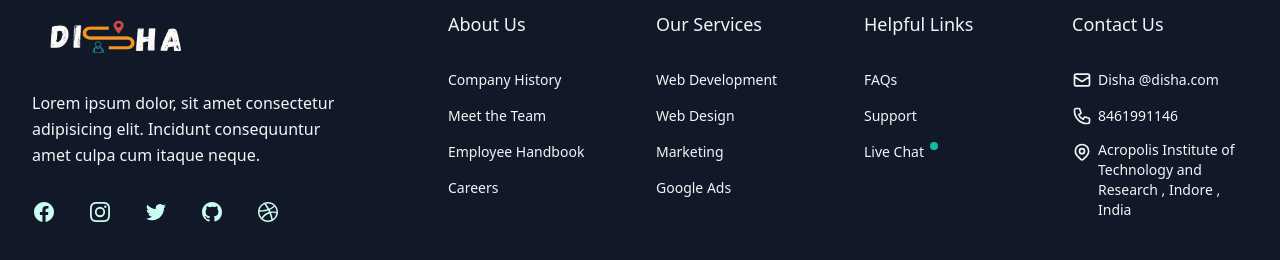
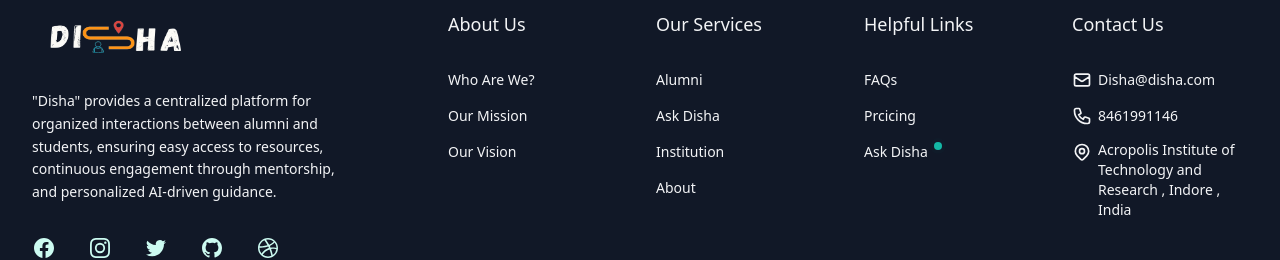
Before and after one commit to ParthGupta84616/disha, a React (Create React App) app: page /ask-disha in a window 1280 px wide. Shown: the part 939-1199 px from the top of the page. Built offline with nearby package versions, Linux system fonts and the light colour scheme.

Commit message:
Added Ask Disha

```diff
--- a/src/components/Footer.jsx
+++ b/src/components/Footer.jsx
@@ -14,18 +14,15 @@ export default function Footer() {
                   to="/"
                   className="flex title-font font-medium items-center text-gray-900 mb-4 md:mb-0"
                 >
-                  <img
-                    src={disha}
-                    alt="logo"
-                    className="w-40 h-14"
-                  />
-
+                  <img src={disha} alt="logo" className="w-40 h-14" />
                 </Link>
               </div>
 
-              <p className="mt-6 max-w-md text-center leading-relaxed text-gray-100 sm:max-w-xs sm:text-left">
-                Lorem ipsum dolor, sit amet consectetur adipisicing elit.
-                Incidunt consequuntur amet culpa cum itaque neque.
+              <p className="mt-6 max-w-md text-center text-sm leading-relaxed text-gray-100 sm:max-w-xs sm:text-left">
+                "Disha" provides a centralized platform for organized
+                interactions between alumni and students, ensuring easy access
+                to resources, continuous engagement through mentorship, and
+                personalized AI-driven guidance.
               </p>
 
               <ul className="mt-8 flex justify-center gap-6 sm:justify-start md:gap-8">
@@ -152,7 +149,7 @@ export default function Footer() {
                       className="text-gray-100 transition hover:text-gray-100/75"
                       to="#"
                     >
-                      Company History
+                      Who Are We?
                     </Link>
                   </li>
 
@@ -161,7 +158,7 @@ export default function Footer() {
                       className="text-gray-100 transition hover:text-gray-100/75"
                       to="#"
                     >
-                      Meet the Team
+                      Our Mission
                     </Link>
                   </li>
 
@@ -170,7 +167,7 @@ export default function Footer() {
                       className="text-gray-100 transition hover:text-gray-100/75"
                       to="#"
                     >
-                      Employee Handbook
+                      Our Vision
                     </Link>
                   </li>
 
@@ -180,7 +177,6 @@ export default function Footer() {
                       to="#"
                     >
                       {" "}
-                      Careers{" "}
                     </Link>
                   </li>
                 </ul>
@@ -195,39 +191,39 @@ export default function Footer() {
                   <li>
                     <Link
                       className="text-gray-100 transition hover:text-gray-100/75"
-                      to="#"
+                      to="/dashboard"
                     >
-                      Web Development
+                      Alumni
                     </Link>
                   </li>
 
                   <li>
                     <Link
                       className="text-gray-100 transition hover:text-gray-100/75"
-                      to="#"
+                      to="/ask-disha"
                     >
                       {" "}
-                      Web Design{" "}
+                      Ask Disha{" "}
                     </Link>
                   </li>
 
                   <li>
                     <Link
                       className="text-gray-100 transition hover:text-gray-100/75"
-                      to="#"
+                      to="/Institution"
                     >
                       {" "}
-                      Marketing{" "}
+                      Institution{" "}
                     </Link>
                   </li>
 
                   <li>
                     <Link
                       className="text-gray-100 transition hover:text-gray-100/75"
-                      to="#"
+                      to="/about"
                     >
                       {" "}
-                      Google Ads{" "}
+                      About{" "}
                     </Link>
                   </li>
                 </ul>
@@ -242,7 +238,7 @@ export default function Footer() {
                   <li>
                     <Link
                       className="text-gray-100 transition hover:text-gray-100/75"
-                      to="#"
+                      to="/about"
                     >
                       {" "}
                       FAQs{" "}
@@ -252,20 +248,20 @@ export default function Footer() {
                   <li>
                     <Link
                       className="text-gray-100 transition hover:text-gray-100/75"
-                      to="#"
+                      to="/pricing"
                     >
                       {" "}
-                      Support{" "}
+                      Prcicing{" "}
                     </Link>
                   </li>
 
                   <li>
                     <Link
                       className="group flex gap-1.5 ltr:sm:justify-start rtl:sm:justify-end"
-                      to="#"
+                      to="/ask-disha"
                     >
                       <span className="text-gray-100 transition group-hover:text-gray-100/75">
-                        Live Chat
+                        Ask Disha
                       </span>
 
                       <span className="relative flex size-2">
@@ -302,7 +298,7 @@ export default function Footer() {
                       </svg>
 
                       <span className="flex-1 text-gray-100">
-                        Disha @disha.com
+                        Disha@disha.com
                       </span>
                     </Link>
                   </li>
--- a/src/pages/AskDisha.jsx
+++ b/src/pages/AskDisha.jsx
@@ -26,7 +26,7 @@ export default function AskDisha() {
 
               <Link
                 className="block w-full rounded-md border border-blue-600 px-14 py-4   text-white hover:bg-blue-600 focus:outline-none focus:ring active:bg-blue-500 sm:w-auto"
-                to="/login#"
+                to="/login"
               >
                 Learn More
               </Link>
--- a/src/pages/Dashboard.jsx
+++ b/src/pages/Dashboard.jsx
@@ -1,6 +1,6 @@
 import React from 'react'
-import Alumni from "../assests/Alumni";
-import Skills from "../assests/Skills";
+import Alumni from "../components/Alumni";
+import Skills from "../components/Skills";
 
 export default function Dashboard() {
   return (
```
Also changed, not shown: src/assests/Chatbot.jpg (added), src/components/Alumni.jsx (renamed from src/assests/Alumni.jsx), src/components/Skills.jsx (renamed from src/assests/Skills.jsx), 1 other file (tests, documents, lock files or other folders).
